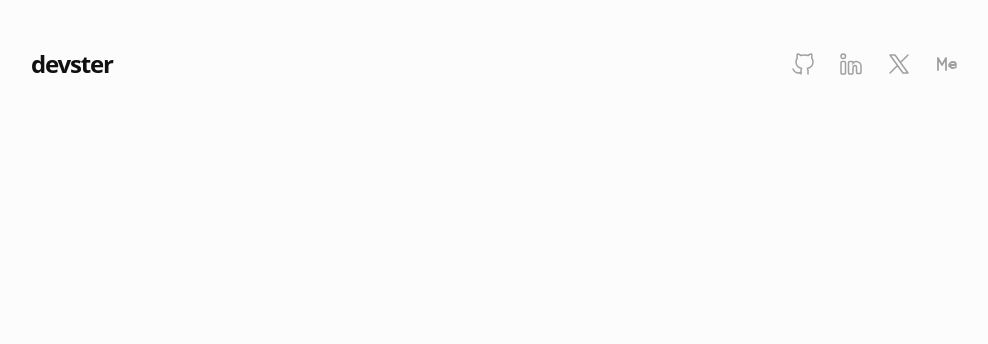
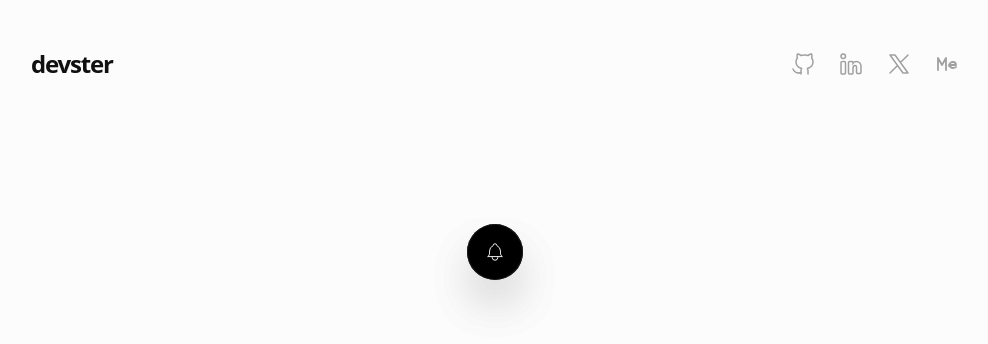
Before and after one commit to devsterdev/designrebuilds, a React (Vite) app: page /notification in a window 1280 px wide. Before the commit this address had no page. Shown: the top 344 px of the page, without its empty margins (145-1133 px from the left). Built offline with nearby package versions, Linux system fonts and the light colour scheme.

Commit message:
Notification animation

```diff
--- a/src/App.jsx
+++ b/src/App.jsx
@@ -6,6 +6,7 @@ import GlassCard from "./components/GlassCard";
 import Keyboard from "./components/Keyboard";
 import ParticleCanvas from "./components/ParticleCanvas";
 import HoverComp from "./components/HoverComp";
+import Notifi from "./components/Notifi";
 
 export default function App() {
 
@@ -42,6 +43,7 @@ export default function App() {
           <Route path="/KeyBoard" element={<Keyboard />} />
           <Route path="/partical" element={<ParticleCanvas />} />
           <Route path="/hover-item" element={<HoverComp />} />
+          <Route path="/notification" element={<Notifi />} />
         </Routes>
       </div>
     </div>
--- /dev/null
+++ b/src/components/Notifi.jsx
@@ -0,0 +1,193 @@
+import React, { useState } from "react";
+import { motion, AnimatePresence } from "motion/react";
+
+export default function Notifi() {
+  return (
+    <div className="min-h-screen flex items-start justify-center pt-24 font-sans text-white w-full">
+      <Notif />
+    </div>
+  );
+}
+
+const Notif = () => {
+  const [step, setStep] = useState("idle"); // idle | dropping | open
+  const [isAnimating, setIsAnimating] = useState(false);
+  const [showContent, setShowContent] = useState(false);
+
+
+  const youtube = [
+    {
+      pfp: "https://yt3.googleusercontent.com/ytc/AIdro_mpYedipdXUXCKkwjQEeFrepFlDHZ0LiczqWeKyG0YmJvA=s160-c-k-c0x00ffffff-no-rj",
+      name: "Vsauce",
+      desc: "uploaded: An Illusion You Can Hug",
+      time: "3 days ago",
+    },
+    {
+      pfp: "https://yt3.googleusercontent.com/7vCbvtCqtjQ3YLgsJt7Y952MQV1sBvhllSCSxHP8_sVZdcPCBrITfhkN2RdyCuwPnsByq-1GoA=s160-c-k-c0x00ffffff-no-rj",
+      name: "Veritasium",
+      desc: "uploaded: This Paradox Splits Smart People 50/50",
+      time: "3 days ago",
+    },
+    {
+      pfp: "https://yt3.googleusercontent.com/ay7v4Wq0rVbojc_glLjXt4hZSiar_SjG13NQVX4ZLyO2N9VjKeY7FvpNatDFOaS6Z4oucci8=s160-c-k-c0x00ffffff-no-rj",
+      name: "Varun Mayya",
+      desc: "uploaded: Why Indian Startups Are Unprofitable",
+      time: "3 days ago",
+    },
+  ];
+
+  const handleToggle = () => {
+    if (isAnimating) return;
+    setIsAnimating(true);
+
+    if (step === "idle") {
+      setStep("dropping");
+
+      setTimeout(() => {
+        setStep("open");
+
+        // wait panel morph finish
+        setTimeout(() => {
+          setShowContent(true);
+          setIsAnimating(false);
+        }, 420);
+      }, 200);
+    } else if (step === "open") {
+      setShowContent(false);
+      setStep("dropping");
+
+      setTimeout(() => {
+        setStep("idle");
+        setIsAnimating(false);
+      }, 420);
+    }
+  };
+
+  return (
+    <div className="flex flex-col items-center w-full max-w-[380px] relative">
+      {/* BUTTON */}
+      <button
+        onClick={handleToggle}
+        className="relative flex items-center justify-center h-14 w-14 bg-black border border-white/10 rounded-full shadow-2xl hover:bg-neutral-900 active:scale-95 transition-all z-30"
+      >
+        <NotificationIcon />
+      </button>
+
+      {/* MORPH ELEMENT */}
+      <motion.div
+        layoutId="noti-container"
+        animate={{
+          width: step === "open" ? 380 : 56,
+          height: step === "open" ? 320 : 56,
+          y: step === "idle" ? 0 : 70,
+          borderRadius: step === "open" ? 18 : 999,
+        }}
+        transition={{
+          type: "spring",
+          stiffness: 420,
+          damping: 32,
+        }}
+        className="absolute top-0 bg-black border border-white/10 shadow-2xl z-20 overflow-hidden"
+      >
+        {/* CONTENT */}
+        <AnimatePresence>
+          {showContent && (
+            <motion.div
+              initial={{ opacity: 0 }}
+              animate={{ opacity: 1 }}
+              exit={{ opacity: 0 }}
+              transition={{ duration: 0.25 }}
+              className="p-4 h-full flex flex-col"
+            >
+              {/* HEADER */}
+              <motion.div
+                initial={{ opacity: 0, y: -8 }}
+                animate={{ opacity: 1, y: 0 }}
+                transition={{ delay: 0.05 }}
+                className="flex justify-between items-center mb-6 mt-2 px-2"
+              >
+                <h2 className="text-white text-2xl font-bold tracking-tight">
+                  Notifications
+                </h2>
+
+                <button
+                  onClick={handleToggle}
+                  className="text-[#8e8e93] hover:text-white transition-colors p-1.5 rounded-full hover:bg-[#1c1c1e]"
+                >
+                  <CloseIcon />
+                </button>
+              </motion.div>
+
+              {/* LIST */}
+              <motion.div
+                initial="hidden"
+                animate="show"
+                variants={{
+                  hidden: {},
+                  show: {
+                    transition: {
+                      staggerChildren: 0.09,
+                    },
+                  },
+                }}
+                className="flex flex-col gap-5"
+              >
+                {youtube.map((item, idx) => (
+                  <motion.div
+                    key={idx}
+                    variants={{
+                      hidden: { opacity: 0, y: 14 },
+                      show: { opacity: 1, y: 0 },
+                    }}
+                    transition={{
+                      type: "spring",
+                      stiffness: 500,
+                      damping: 30,
+                    }}
+                    className="flex items-center gap-4 cursor-pointer group px-2"
+                  >
+                    <img
+                      src={item.pfp}
+                      className="h-12 w-12 rounded-full object-cover"
+                    />
+
+                    <div className="flex-1 min-w-0">
+                      <div className="flex justify-between">
+                        <h3 className="text-sm font-semibold truncate group-hover:text-blue-400">
+                          {item.name}
+                        </h3>
+                        <span className="text-xs text-neutral-400">
+                          {item.time}
+                        </span>
+                      </div>
+
+                      <p className="text-sm text-neutral-400 truncate">
+                        {item.desc}
+                      </p>
+                    </div>
+                  </motion.div>
+                ))}
+              </motion.div>
+            </motion.div>
+          )}
+        </AnimatePresence>
+      </motion.div>
+    </div>
+  );
+};
+
+// ICONS
+
+const NotificationIcon = () => (
+  <svg width="22" height="22" viewBox="0 0 24 24" stroke="white" fill="none">
+    <path d="M10 5a2 2 0 1 1 4 0a7 7 0 0 1 4 6v3a4 4 0 0 0 2 3h-16a4 4 0 0 0 2 -3v-3a7 7 0 0 1 4 -6" />
+    <path d="M9 17v1a3 3 0 0 0 6 0v-1" />
+  </svg>
+);
+
+const CloseIcon = () => (
+  <svg width="20" height="20" viewBox="0 0 24 24" stroke="currentColor" fill="none">
+    <path d="M18 6l-12 12" />
+    <path d="M6 6l12 12" />
+  </svg>
+);
--- a/src/components/page/Home.jsx
+++ b/src/components/page/Home.jsx
@@ -12,10 +12,11 @@ const Home = () => {
 
         <div className="flex flex-col border-t border-[#EAEAEA] w-full pb-24">
           <Component srNum="01" name="Hover Item" to='/hover-item' />
-          <Component srNum="02" name="Card" to='/card' />
-          <Component srNum="03" name="Glass Card" to='/glass-card' />
-          <Component srNum="04" name="Partical Canvas" to='/partical' />
-          <Component srNum="05" name="Aceternity Keyboard" to='/keyboard' />
+          <Component srNum="02" name="Notification animation" to='/notification' />
+          <Component srNum="03" name="Card" to='/card' />
+          <Component srNum="04" name="Glass Card" to='/glass-card' />
+          <Component srNum="05" name="Partical Canvas" to='/partical' />
+          <Component srNum="06" name="Aceternity Keyboard" to='/keyboard' />
         </div>
       </main>
   )
```
